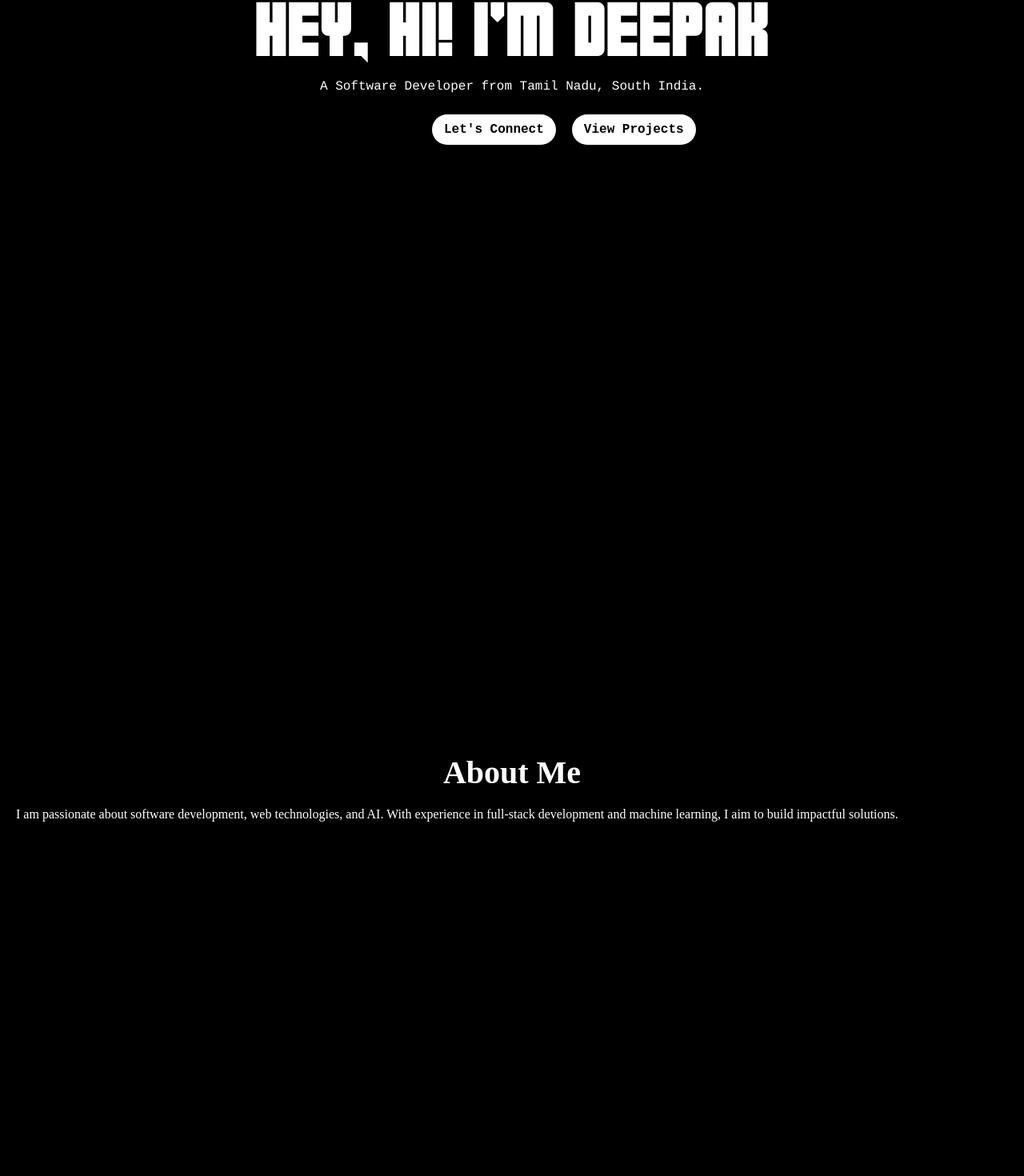
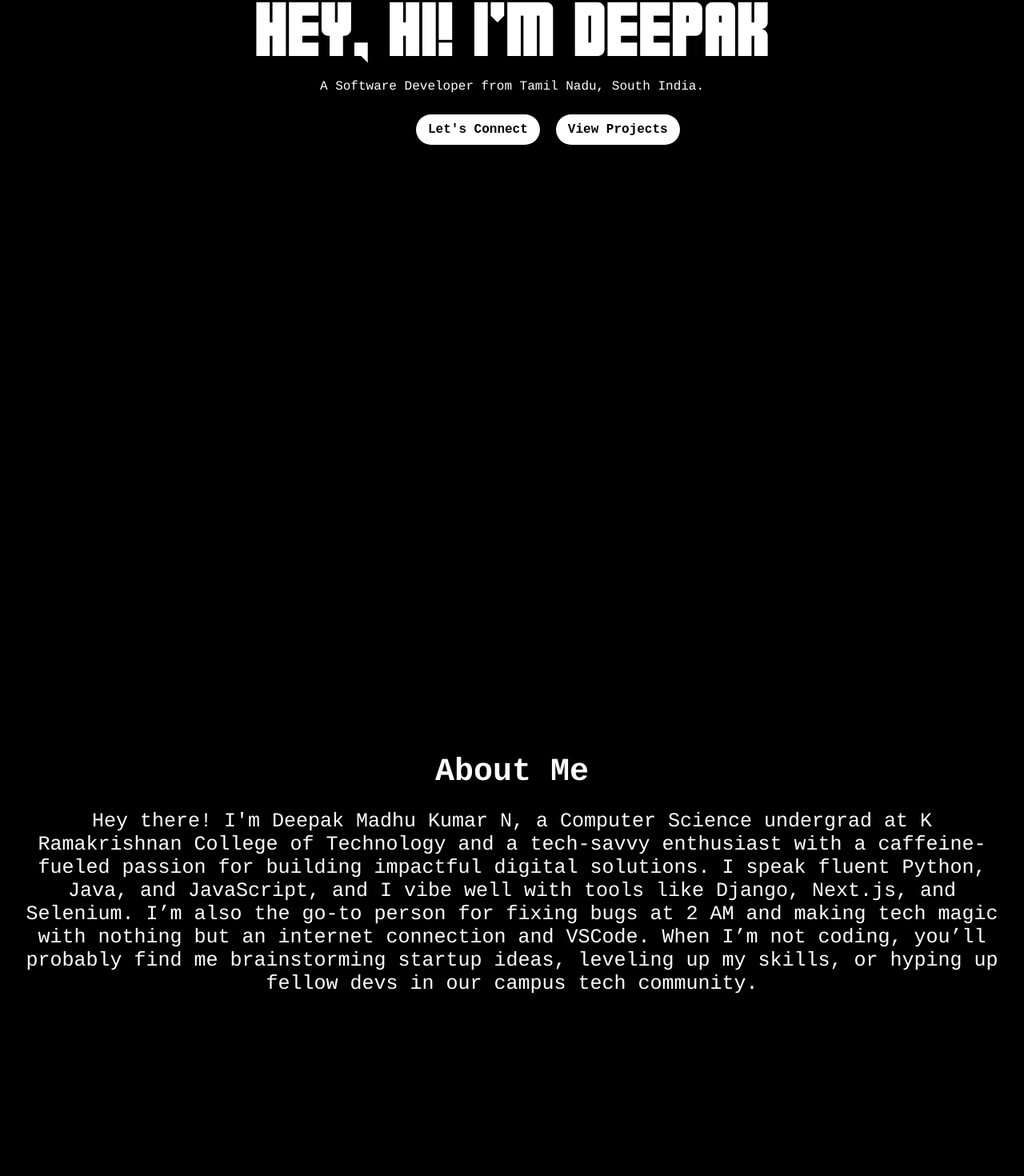
Before and after one commit to dazzy11/next-portfolio-dep, a React (Vite) app: page / in a window 1280 px wide. Shown: the part 191-1661 px from the top of the page at 80% size. Built offline with nearby package versions, Linux system fonts and the light colour scheme.

Commit message:
first commit

```diff
--- a/src/Port.css
+++ b/src/Port.css
@@ -46,7 +46,7 @@
 }
 
 .btn-wit1 {
-  margin-left: 520px; /* Specific positioning */
+  margin-left: 500px; /* Specific positioning */
   margin-top: 10px;
 }
 
@@ -109,3 +109,10 @@ body {
   margin: 0;
   padding: 0;
 }
+#about {
+    font-family: Courier;
+}
+#about p{
+    font-size: 25px;
+    text-align: center;
+}
--- a/src/Portfolio.tsx
+++ b/src/Portfolio.tsx
@@ -48,9 +48,9 @@ const Portfolio: React.FC = () => {
       <section id="about">
         <h2>About Me</h2>
         <p>
-          I am passionate about software development, web technologies, and AI.
-          With experience in full-stack development and machine learning, I aim
-          to build impactful solutions.
+        Hey there! I'm Deepak Madhu Kumar N, a Computer Science undergrad at K Ramakrishnan College of Technology and a tech-savvy enthusiast with a caffeine-fueled passion for building impactful digital solutions.
+I speak fluent Python, Java, and JavaScript, and I vibe well with tools like Django, Next.js, and Selenium. I’m also the go-to person for fixing bugs at 2 AM and making tech magic with nothing but an internet connection and VSCode.
+When I’m not coding, you’ll probably find me brainstorming startup ideas, leveling up my skills, or hyping up fellow devs in our campus tech community.
         </p>
       </section>
 
```
